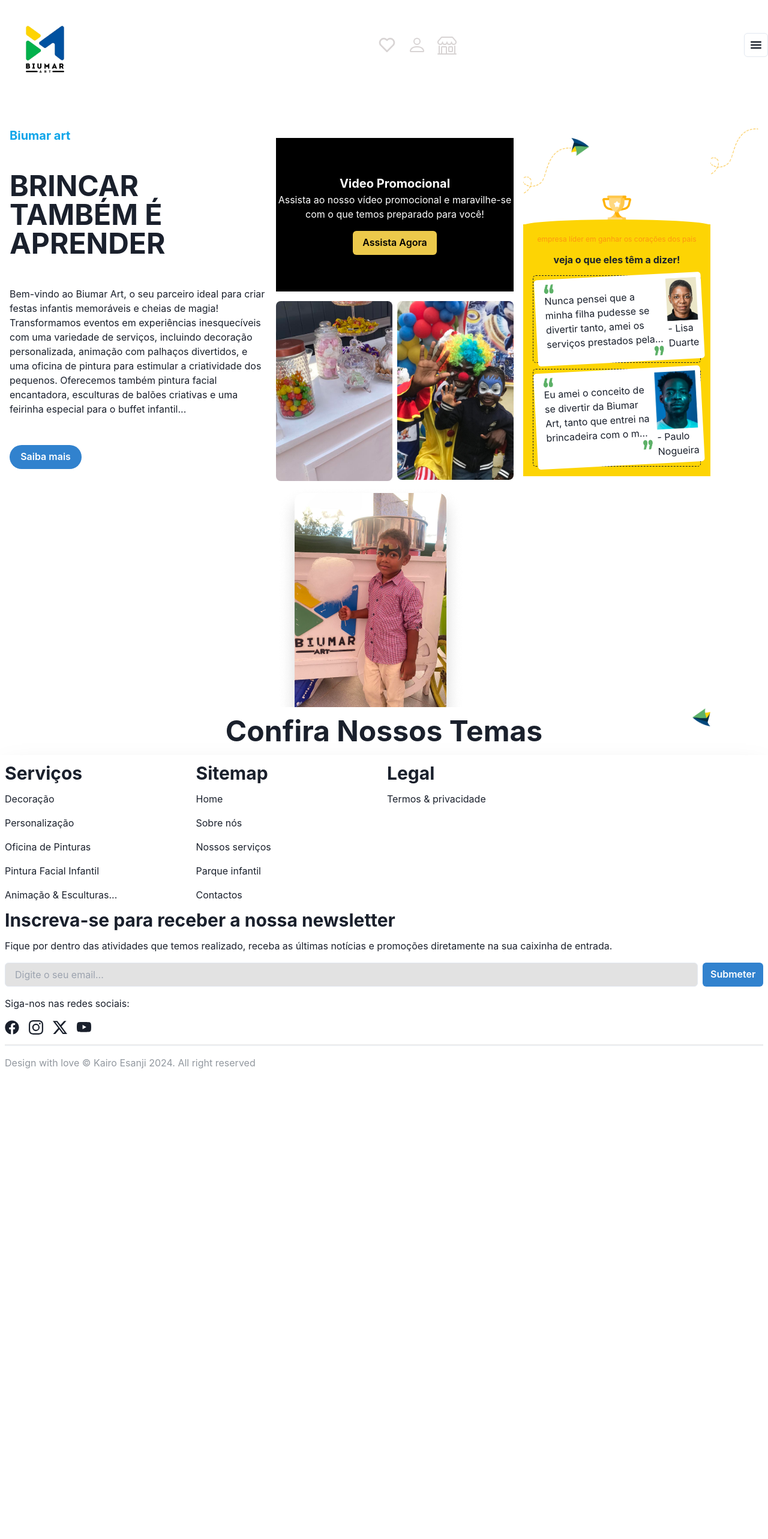
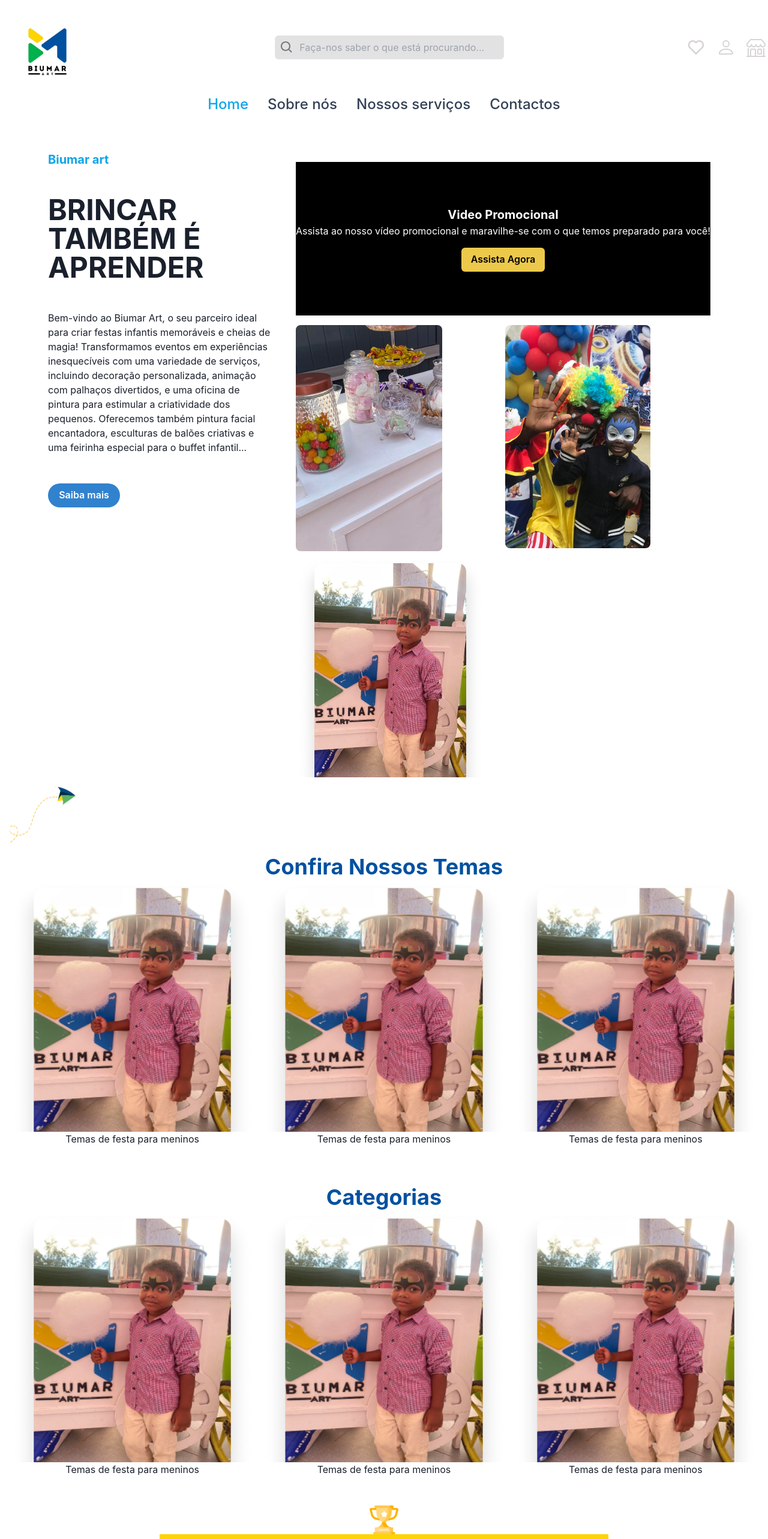
Before and after one commit to Aristidescosta/biumar-art, a React (Vite) app: page / in a window 1280 px wide. Shown: the top 2566 px of the page at 60% size. Before the commit the page ends 1792 px from the top, so only its background shows below. Built offline with nearby package versions, Linux system fonts and the light colour scheme.

Commit message:
refactor: adicionando área de perguntas e respostas

```diff
--- /dev/null
+++ b/src/shared/components/Faqs/index.tsx
@@ -0,0 +1,36 @@
+import { Collapse, Flex, Text, useDisclosure } from '@chakra-ui/react';
+import React from 'react';
+import { IoIosArrowDown, IoIosArrowUp } from 'react-icons/io';
+
+interface IFaqProps {
+  response: string;
+  question: string;
+}
+
+export const Faq: React.FC<IFaqProps> = ({ response, question }) => {
+  const { isOpen, onToggle } = useDisclosure();
+
+  return (
+    <Flex
+      flexDir={'column'}
+      w={'100%'}
+      p={4}
+      borderWidth={2}
+      borderColor={'#E2E4EB'}
+      bgColor={'#F7F7FA'}
+      borderRadius={15}
+      gap={4}
+    >
+      <Flex alignItems={'center'} justifyContent={'space-between'}>
+        <Text fontSize={'xl'} fontWeight={'bold'} onClick={onToggle}>
+          {question}
+        </Text>
+        {isOpen ? <IoIosArrowUp size={24} /> : <IoIosArrowDown size={24} />}
+      </Flex>
+
+      <Collapse in={isOpen}>
+        <Text>{response}</Text>
+      </Collapse>
+    </Flex>
+  );
+};
--- a/src/shared/layouts/BaseLayoutPage/BaseLayoutFooter.tsx
+++ b/src/shared/layouts/BaseLayoutPage/BaseLayoutFooter.tsx
@@ -8,7 +8,7 @@
 
 export const BaseLayoutFooter: React.FC = () => {
   return (
-    <Flex flexDir={'column'} p={2} className="shadow-2xl">
+    <Flex flexDir={'column'} p={4} className="shadow-2xl">
       <SimpleGrid columns={[2, 4]} spacing={'10px'} as={'footer'}>
         {ROUTES_FOOTER.map((footerRoute, index) => (
           <Flex key={index} flexDir={'column'}>
@@ -24,8 +24,36 @@
             </Flex>
           </Flex>
         ))}
+        <Flex display={['none', 'none', 'flex']} mt={2} flex={2} flexDir={'column'}>
+          <Text fontSize={'3xl'} fontWeight={'bold'} className="dark:text-slate-500 mb-2">
+            Inscreva-se para receber a nossa newsletter
+          </Text>
+          <Flex flexDir={'column'} gap={4}>
+            Fique por dentro das atividades que temos realizado, receba as últimas notícias e
+            promoções diretamente na sua caixinha de entrada.
+            <Flex gap={2}>
+              <Input
+                bgColor={'#E2E2E2'}
+                color="#757575"
+                type="email"
+                placeholder="Digite o seu email..."
+              />
+              <Button colorScheme="blue">Submeter</Button>
+            </Flex>
+            <Text>Siga-nos nas redes sociais: </Text>
+            <Flex gap={4}>
+              <FaFacebook size={24} />
+              <BsInstagram size={24} />
+              <BsTwitterX size={24} />
+              <BsYoutube size={24} />
+            </Flex>
+            <Divider orientation="horizontal" h={0.5} bgColor={'#E2E2E2'} />
+            <Text color={'#92989F'}>Design with love © Kairo Esanji 2024. All right reserved</Text>
+          </Flex>
+        </Flex>
       </SimpleGrid>
-      <Flex mt={2} flex={2} flexDir={'column'}>
+
+      <Flex display={['flex', 'flex', 'none']} mt={2} flex={2} flexDir={'column'}>
         <Text fontSize={'3xl'} fontWeight={'bold'} className="dark:text-slate-500 mb-2">
           Inscreva-se para receber a nossa newsletter
         </Text>
--- a/src/shared/layouts/BaseLayoutPage/BaseLayoutHeader.tsx
+++ b/src/shared/layouts/BaseLayoutPage/BaseLayoutHeader.tsx
@@ -31,11 +31,11 @@
   return (
     <>
       <Box as="header" mb={12}>
-        <Flex w={'full'} className="items-center justify-between">
+        <Flex w={'full'} className="items-center justify-between p-1">
           <Link to={'/'}>
             <Image src="logo.png" boxSize={['80px', '150px']} alt="Logo da Biumar Art" />
           </Link>
-          <InputGroup w={'30%'} display={['none', null]}>
+          <InputGroup w={'30%'} display={['none', 'flex']}>
             <InputLeftElement pointerEvents="none">
               <BiSearch color="#757575" size={24} />
             </InputLeftElement>
@@ -47,7 +47,7 @@
             />
           </InputGroup>
 
-          <Flex display={['none', 'flex']}>
+          <Flex display={['none', 'none', 'flex']}>
             <Options />
           </Flex>
           <IconButton
@@ -57,10 +57,11 @@
             fontSize="20px"
             icon={<GiHamburgerMenu />}
             onClick={onOpen}
+            display={['flex', 'flex', 'none']}
           />
         </Flex>
         <Flex
-          display={['none', null]}
+          display={['none', 'none', 'flex']}
           className="items-center justify-center"
           fontWeight={500}
           gap={8}
--- a/src/shared/pages/Home/BannerDepoiment/index.tsx
+++ b/src/shared/pages/Home/BannerDepoiment/index.tsx
@@ -1,4 +1,3 @@
-import { Plane } from '@/shared/components/Plane';
 import { Center, Flex, Heading, Image, SimpleGrid, Text } from '@chakra-ui/react';
 import React from 'react';
 import { DashedCard } from './DashedCard';
@@ -6,20 +5,33 @@
 
 export const BannerDepoiment: React.FC = () => {
   return (
-    <Flex flexDir={'column'} className="mt-8" pos={'relative'}>
-      <Plane />
+    <Flex
+      flexDir={'column'}
+      alignItems={'center'}
+      justifyContent={'center'}
+      className="mt-8"
+      pos={'relative'}
+      w={'full'}
+    >
       <Center>
         <Image src="trophy.png" h={12} w={12} />
       </Center>
-      <Flex w={'full'} h={5} borderRadius={'50%'} pos={'absolute'} bg={'#FDD404'} top={'7.5rem'} />
+      <Flex
+        w={['full', '60%']}
+        h={5}
+        borderRadius={'50%'}
+        pos={'absolute'}
+        bg={'#FDD404'}
+        top={'7.5rem'}
+      />
       <Flex
         /* borderTopRadius={80} */
         flexDir={'column'}
-        w={'100%'}
+        w={['full', '60%']}
         bg={'#FDD404'}
         alignItems={'center'}
         justifyContent={'center'}
-        p={4}
+        p={[4, 8]}
         gap={4}
       >
         <Text fontSize={'xs'} textAlign={'center'} color={'#FE9611'}>
@@ -28,7 +40,7 @@
         <Heading fontSize={'md'} as={'h2'}>
           veja o que eles têm a dizer!
         </Heading>
-        <SimpleGrid columns={1} spacing={'10px'}>
+        <SimpleGrid columns={[1, 2]} spacing={['10px', '50px']}>
           {TESTIMONIALS.map((testimonial, index) => (
             <DashedCard
               key={index}
--- a/src/shared/pages/Home/index.tsx
+++ b/src/shared/pages/Home/index.tsx
@@ -1,13 +1,15 @@
 import { ImagesSection, PromotionalVideo } from '@/shared/components';
 import { Plane } from '@/shared/components/Plane';
-import { Box, Button, Center, Flex, Heading, Text } from '@chakra-ui/react';
+import { Box, Button, Flex, Heading, Image, SimpleGrid, Text } from '@chakra-ui/react';
 import React from 'react';
 import { BannerDepoiment } from './BannerDepoiment';
+import { Faq } from '@/shared/components/Faqs';
+import { FAQs } from '@/shared/utils/constants';
 
 export const Home: React.FC = () => {
   return (
-    <Box as="main" p={4} pos={'relative'}>
-      <Flex flexDir={['column', 'row']}>
+    <Flex flexDir={'column'} gap={4} as="main" p={4} pos={'relative'}>
+      <Flex px={[0, 16]} as="section" flexDir={['column', 'row']}>
         <Flex flex={1} flexDir={'column'} gap={12}>
           <Heading className="text-sky-500" size={'md'} as={'h2'}>
             Biumar art
@@ -27,21 +29,74 @@
             Saiba mais
           </Button>
         </Flex>
-        <Flex flex={1}>
+        <Flex flex={2} justifyContent={'flex-end'}>
           <Box className="space-y-4 p-4">
             <PromotionalVideo />
             <ImagesSection />
           </Box>
         </Flex>
-        <BannerDepoiment />
-        <Plane toLeft/>
+      </Flex>
+      <Plane />
+
+      <Flex as="section" flexDir={'column'}>
+        <Heading textAlign={'center'} as={'h3'} color={'#0051A0'} textTransform={'capitalize'}>
+          Confira nossos temas
+        </Heading>
+        <SimpleGrid columns={[1, 3]} spacing={'10px'}>
+          <Flex alignItems={'center'} flexDir={'column'}>
+            <Image src="image3.png" w={420} h={420} />
+            <Text>Temas de festa para meninos</Text>
+          </Flex>
+          <Flex alignItems={'center'} flexDir={'column'}>
+            <Image src="image3.png" w={420} h={420} />
+            <Text>Temas de festa para meninos</Text>
+          </Flex>
+          <Flex alignItems={'center'} flexDir={'column'}>
+            <Image src="image3.png" w={420} h={420} />
+            <Text>Temas de festa para meninos</Text>
+          </Flex>
+        </SimpleGrid>
+      </Flex>
+      <Flex as="section" flexDir={'column'} mt={12}>
+        <Heading textAlign={'center'} as={'h3'} color={'#0051A0'} textTransform={'capitalize'}>
+          Categorias
+        </Heading>
+        <SimpleGrid columns={[1, 3]} spacing={'10px'}>
+          <Flex alignItems={'center'} flexDir={'column'}>
+            <Image src="image3.png" w={420} h={420} />
+            <Text>Temas de festa para meninos</Text>
+          </Flex>
+          <Flex alignItems={'center'} flexDir={'column'}>
+            <Image src="image3.png" w={420} h={420} />
+            <Text>Temas de festa para meninos</Text>
+          </Flex>
+          <Flex alignItems={'center'} flexDir={'column'}>
+            <Image src="image3.png" w={420} h={420} />
+            <Text>Temas de festa para meninos</Text>
+          </Flex>
+        </SimpleGrid>
       </Flex>
 
-      <Center>
+      <BannerDepoiment />
+      <Plane toLeft />
+
+      <Flex
+        flexDir={'column'}
+        gap={4}
+        my={8}
+        as={'section'}
+        w={'full'}
+        alignItems={'center'}
+        justifyContent={'center'}
+      >
         <Heading size={'2xl'} textTransform={'capitalize'} as={'h1'} className="text-sky">
-          Confira nossos temas
+          FAQs
         </Heading>
-      </Center>
-    </Box>
+        <Text>Veja suas perguntas respondidas aqui</Text>
+        {FAQs.map((faq, index) => (
+          <Faq key={index} question={faq.question} response={faq.response} />
+        ))}
+      </Flex>
+    </Flex>
   );
 };
--- a/src/shared/utils/constants.ts
+++ b/src/shared/utils/constants.ts
@@ -91,3 +91,22 @@
     image: 'paulo.png'
   },
 ];
+
+export const FAQs = [
+  {
+    question: 'Como eu poderei vos contactar?',
+    response: 'Estamos localizados na Gamek, rua FFF, perto do XXXX. Temos também disponível os seguintes terminais telefônicos: 0000-000-000/ 0000-0000-000-',
+  },
+  {
+    question: 'Qual é a vossa política de reembolso?',
+    response: 'Estamos localizados na Gamek, rua FFF, perto do XXXX. Temos também disponível os seguintes terminais telefônicos: 0000-000-000/ 0000-0000-000-',
+  },
+  {
+    question: 'Vocês também vendem brinquedos para crianças?',
+    response: 'Estamos localizados na Gamek, rua FFF, perto do XXXX. Temos também disponível os seguintes terminais telefônicos: 0000-000-000/ 0000-0000-000-',
+  },
+  {
+    question: 'Vocês aceitam pagamento via TPA?',
+    response: 'Estamos localizados na Gamek, rua FFF, perto do XXXX. Temos também disponível os seguintes terminais telefônicos: 0000-000-000/ 0000-0000-000-',
+  },
+];
```
